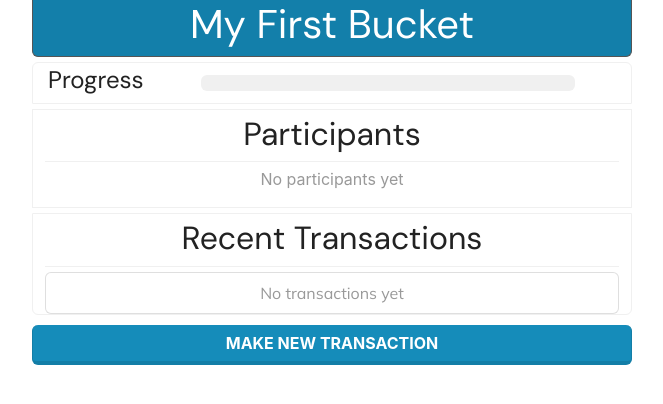
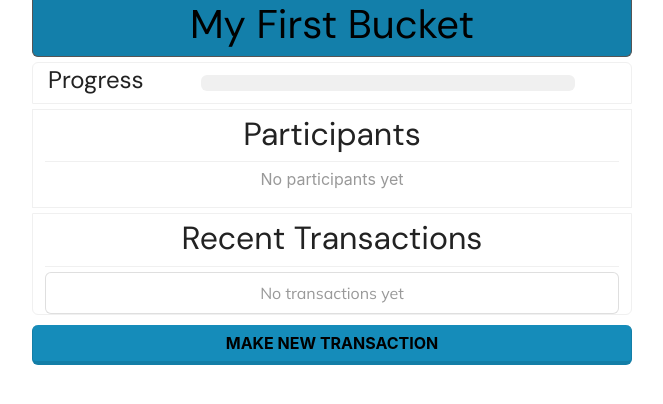
Before and after one commit to VCU-257/iteration-2-build-with-style-group-10, a React (Create React App) app: page / in a window 1280 px wide. Shown: the top 404 px of the page, without its empty margins (308-971 px from the left). Built offline with nearby package versions, Linux system fonts and the light colour scheme.

Commit message:
Changed white text to black for contrast requirements.

```diff
--- a/src/components/Overview.js
+++ b/src/components/Overview.js
@@ -38,7 +38,7 @@ function Overview() {
 
   return (
     <main id="main-content" style={{ maxWidth: '600px', margin: '0 auto' }}>
-      <div id="bucket-header" className="container-fluid bg-primary text-white rounded-bottom border border-top-0 border-dark">
+      <div id="bucket-header" className="container-fluid bg-primary text-black rounded-bottom border border-top-0 border-dark">
         <h1 id="bucket-title" className="text-center">{BUCKET_NAME}</h1>
       </div>
       <BucketProgress totalContributed={totalContributed} bucketGoal={BUCKET_GOAL} />
--- a/src/index.css
+++ b/src/index.css
@@ -13,6 +13,24 @@ h1, h2, h3, h4, h5, h6 {
 #participants-list .badge,
 #transactions-list .list-group-item {
   font-family: 'Mulish', sans-serif;
+}
+
+/* Force dark text on primary/success backgrounds to meet WCAG AA contrast */
+.text-bg-primary,
+.text-bg-success {
+  color: #000 !important;
+}
+
+.btn-primary {
+  --bs-btn-color: #000;
+  --bs-btn-hover-color: #000;
+  --bs-btn-active-color: #000;
+}
+
+.btn-success {
+  --bs-btn-color: #000;
+  --bs-btn-hover-color: #000;
+  --bs-btn-active-color: #000;
 }
 
 .modal-footer .btn {
```
